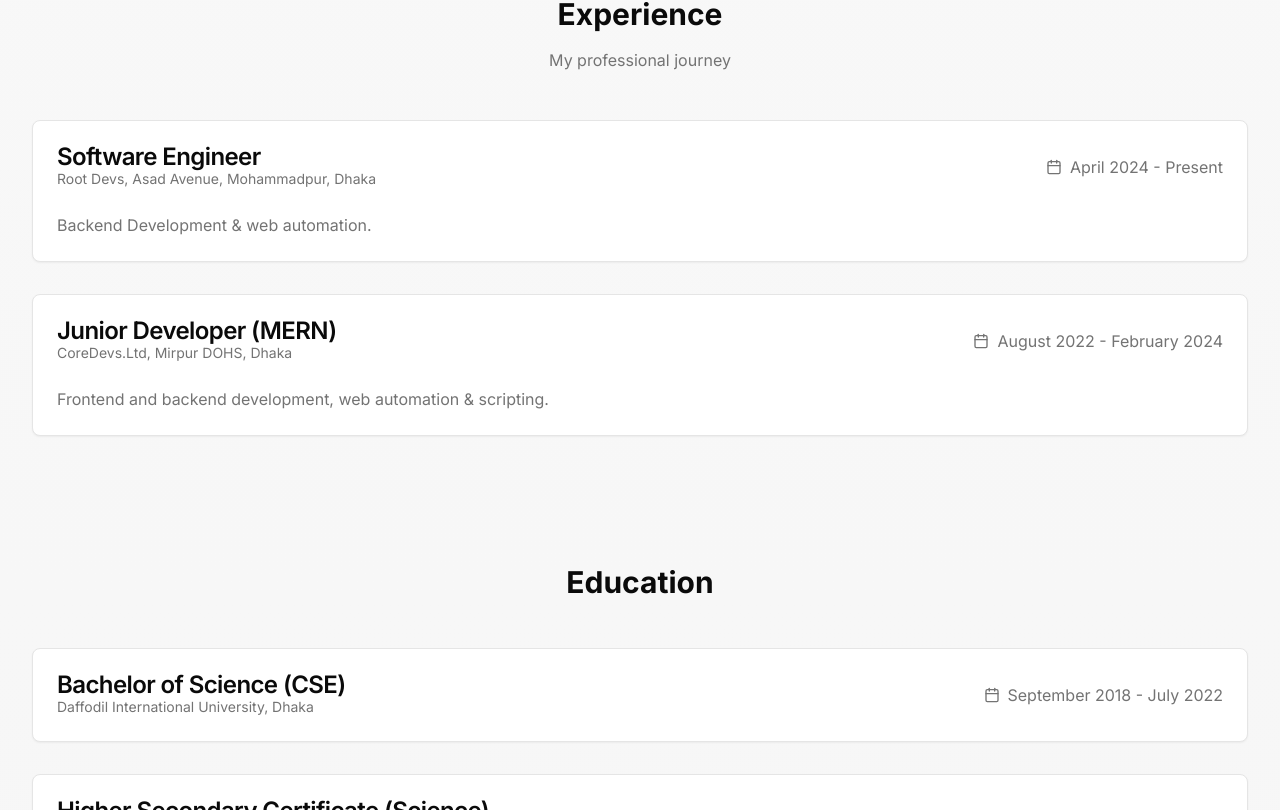
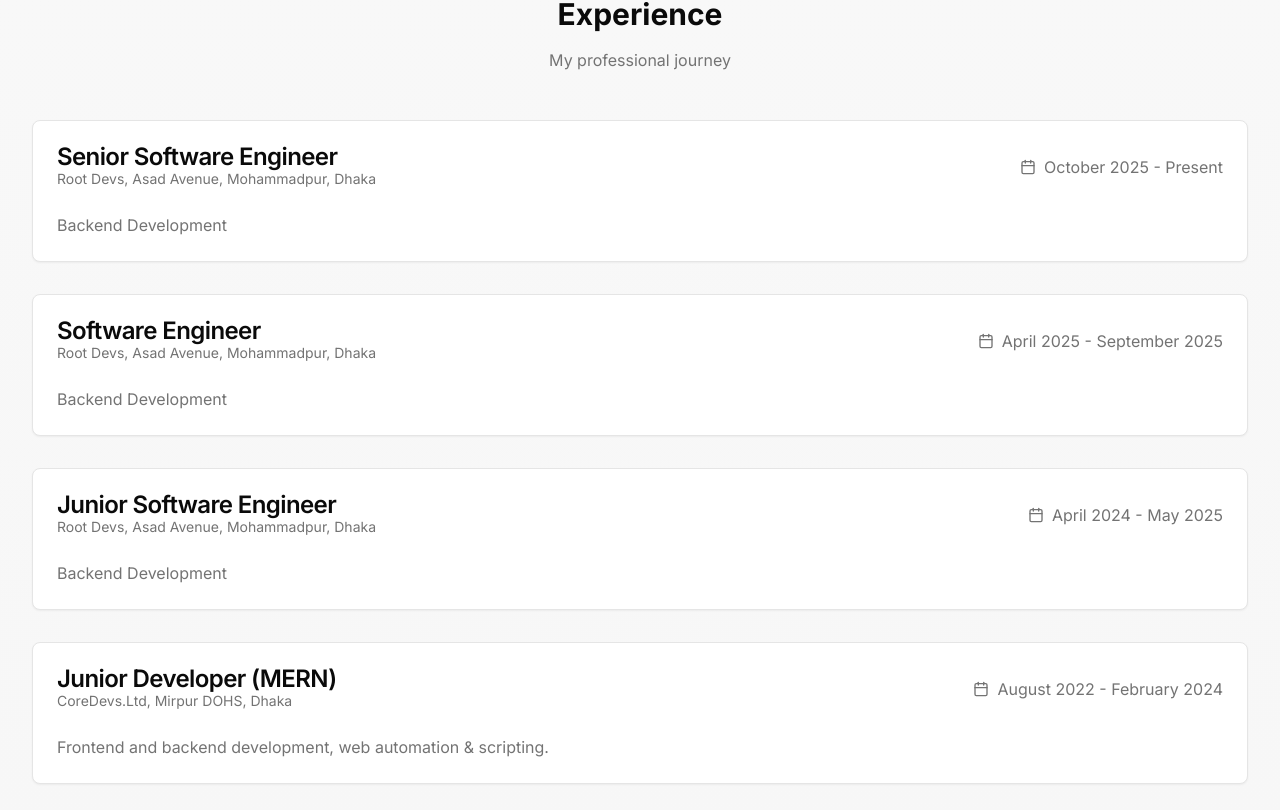
Before and after one commit to PrantaDas/prantadas, a Next.js app: page / in a window 1280 px wide. Shown: the part 6397-7207 px from the top of the page. Built offline with nearby package versions, Linux system fonts and the light colour scheme; no server answers.

Commit message:
update:  updated the experience section

```diff
--- a/app/page.tsx
+++ b/app/page.tsx
@@ -572,17 +572,51 @@ export default function Home() {
               <CardHeader>
                 <div className="flex flex-col md:flex-row md:justify-between md:items-center gap-4">
                   <div>
+                    <CardTitle>Senior Software Engineer</CardTitle>
+                    <CardDescription>Root Devs, Asad Avenue, Mohammadpur, Dhaka</CardDescription>
+                  </div>
+                  <div className="flex items-center text-muted-foreground">
+                    <Calendar className="mr-2 h-4 w-4" />
+                    <span>October 2025 - Present</span>
+                  </div>
+                </div>
+              </CardHeader>
+              <CardContent>
+                <p className="text-muted-foreground">Backend Development</p>
+              </CardContent>
+            </Card>
+            <Card>
+              <CardHeader>
+                <div className="flex flex-col md:flex-row md:justify-between md:items-center gap-4">
+                  <div>
                     <CardTitle>Software Engineer</CardTitle>
                     <CardDescription>Root Devs, Asad Avenue, Mohammadpur, Dhaka</CardDescription>
                   </div>
                   <div className="flex items-center text-muted-foreground">
                     <Calendar className="mr-2 h-4 w-4" />
-                    <span>April 2024 - Present</span>
+                    <span>April 2025 - September 2025</span>
                   </div>
                 </div>
               </CardHeader>
               <CardContent>
-                <p className="text-muted-foreground">Backend Development & web automation.</p>
+                <p className="text-muted-foreground">Backend Development</p>
+              </CardContent>
+            </Card>
+            <Card>
+              <CardHeader>
+                <div className="flex flex-col md:flex-row md:justify-between md:items-center gap-4">
+                  <div>
+                    <CardTitle>Junior Software Engineer</CardTitle>
+                    <CardDescription>Root Devs, Asad Avenue, Mohammadpur, Dhaka</CardDescription>
+                  </div>
+                  <div className="flex items-center text-muted-foreground">
+                    <Calendar className="mr-2 h-4 w-4" />
+                    <span>April 2024 - May 2025</span>
+                  </div>
+                </div>
+              </CardHeader>
+              <CardContent>
+                <p className="text-muted-foreground">Backend Development</p>
               </CardContent>
             </Card>
 
--- a/data/skills.ts
+++ b/data/skills.ts
@@ -20,10 +20,10 @@ import {
   SiDiscord,
   SiRabbitmq,
   SiApachekafka,
-  SiTailwindcss,
   SiSelenium,
   SiPuppeteer,
   SiOpensea,
+  SiNestjs,
 } from "react-icons/si";
 
 export const skillsData = [
@@ -50,6 +50,11 @@ export const skillsData = [
   {
     name: "Express.js",
     logo: SiExpress,
+    category: "Backend",
+  },
+    {
+    name: "Nest.js",
+    logo: SiNestjs,
     category: "Backend",
   },
   {
@@ -118,11 +123,6 @@ export const skillsData = [
     category: "Message Queue",
   },
   {
-    name: "Tailwind CSS",
-    logo: SiTailwindcss,
-    category: "CSS",
-  },
-  {
     name: "Socket.io",
     logo: SiSocketdotio,
     category: "Realtime",
```
